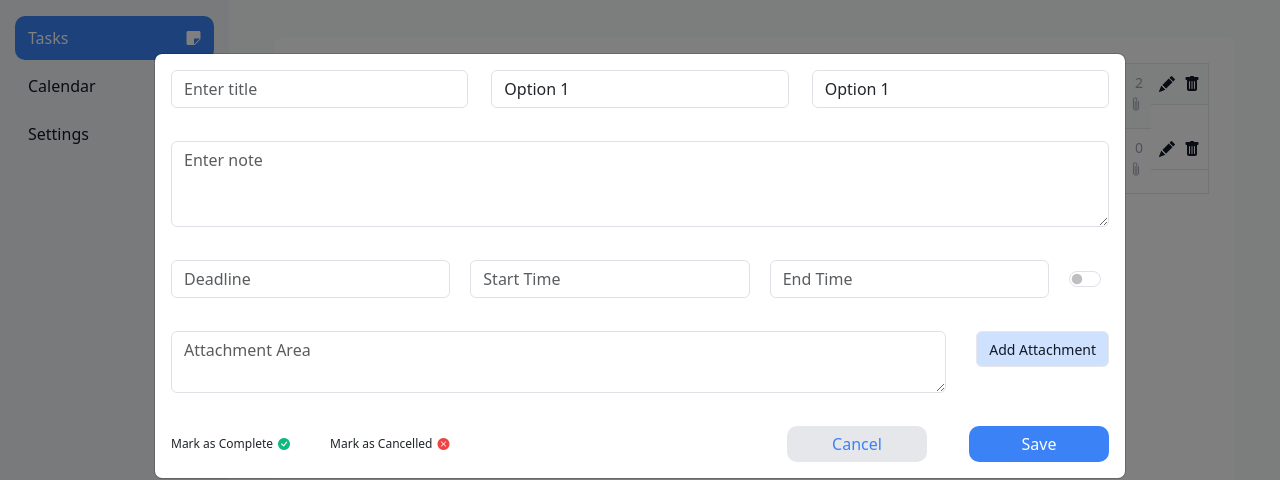
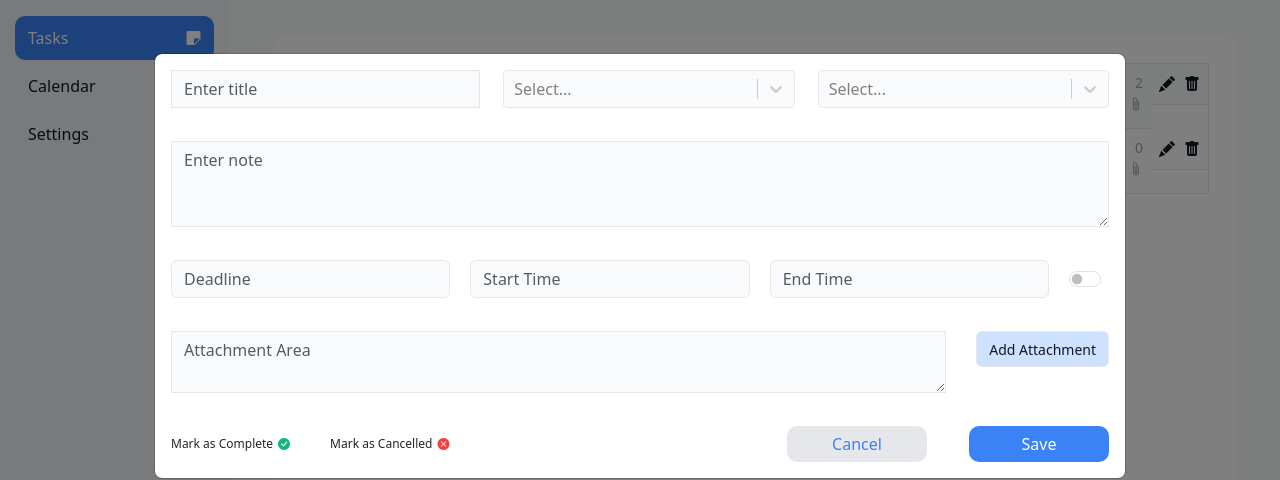
Before and after one commit to MendozaFiona/tasks-tracker, a React (Vite) app: page /tasks in a window 1280 px wide. Both pictures are taken after a click on the icon 315 px from the left and 717 px from the top of the page. Shown: the part 134-614 px from the top of the page. Built offline with nearby package versions, Linux system fonts and the light colour scheme.

Commit message:
feat: add task modal status and priority dropdowns

```diff
--- a/package.json
+++ b/package.json
@@ -15,9 +15,11 @@
     "date-fns": "^4.1.0",
     "react": "^19.0.0",
     "react-bootstrap": "^2.10.9",
+    "react-datepicker": "^8.3.0",
     "react-dom": "^19.0.0",
     "react-hook-form": "^7.56.1",
     "react-router-dom": "^7.5.2",
+    "react-select": "^5.10.1",
     "sass": "^1.87.0"
   },
   "devDependencies": {
--- a/src/components/tasks/badges/PriorityBadge.tsx
+++ b/src/components/tasks/badges/PriorityBadge.tsx
@@ -1,40 +1,34 @@
 import { gray, orange, red } from "@/lib/constants/colors";
-import { TaskPriority } from "@/lib/types/tasks";
+import { PRIORITY_OPTIONS } from "@/lib/constants/common";
+import { PriorityOptionType, TaskPriority } from "@/lib/types/tasks";
 import { FC } from "react";
 
 interface PriorityBadgeProps {
   priority: TaskPriority;
+  details?: PriorityOptionType;
 }
 
-const PriorityBadge: FC<PriorityBadgeProps> = ({ priority }) => {
+const PriorityBadge: FC<PriorityBadgeProps> = ({ priority, details }) => {
   const getDetails = () => {
-    switch (priority) {
-      case TaskPriority.High: {
-        return { color: red.base, label: "High" };
-      }
-      case TaskPriority.Medium: {
-        return { color: orange.amber, label: "Medium" };
-      }
-      case TaskPriority.Low:
-      default: {
-        return { color: gray.medium, label: "Low" };
-      }
-    }
+    const selectedPriority =
+      PRIORITY_OPTIONS.find((item) => item.value === priority) ||
+      PRIORITY_OPTIONS[0];
+    return selectedPriority;
   };
 
-  const details = getDetails();
+  const _details = details || getDetails();
 
   return (
-    <div
+    <span
       className="d-flex align-items-center fm-badge"
-      style={{ color: details.color, gap: "5px" }}
+      style={{ color: _details.color, gap: "5px" }}
     >
-      <div
+      <span
         className="rounded-circle"
-        style={{ background: details.color, width: "10px", height: "10px" }}
+        style={{ background: _details.color, width: "10px", height: "10px" }}
       />
-      {details.label}
-    </div>
+      {_details.label}
+    </span>
   );
 };
 
--- a/src/components/tasks/badges/StatusBadge.tsx
+++ b/src/components/tasks/badges/StatusBadge.tsx
@@ -1,49 +1,30 @@
 import { gray, green, orange, red } from "@/lib/constants/colors";
-import { ICONS } from "@/lib/constants/common";
-import { TaskStatus } from "@/lib/types/tasks";
+import { ICONS, STATUS_OPTIONS } from "@/lib/constants/common";
+import { StatusOptionType, TaskStatus } from "@/lib/types/tasks";
 import { FC } from "react";
 
 interface StatusBadgeProps {
   status: TaskStatus;
+  details?: StatusOptionType;
 }
 
-const StatusBadge: FC<StatusBadgeProps> = ({ status }) => {
+const StatusBadge: FC<StatusBadgeProps> = ({ status, details }) => {
   const getDetails = () => {
-    switch (status) {
-      case TaskStatus.InProgress: {
-        return {
-          icon: ICONS.inProgress,
-          color: orange.amber,
-          label: "In Progress",
-        };
-      }
-      case TaskStatus.Completed: {
-        return {
-          icon: ICONS.completed,
-          color: green.base,
-          label: "Completed",
-        };
-      }
-      case TaskStatus.Cancelled: {
-        return { icon: ICONS.cancelled, color: red.base, label: "Cancelled" };
-      }
-      case TaskStatus.ToDo:
-      default: {
-        return { icon: ICONS.todo, color: gray.light, label: "To Do" };
-      }
-    }
+    const selectedStatus =
+      STATUS_OPTIONS.find((item) => item.value === status) || STATUS_OPTIONS[0];
+    return selectedStatus;
   };
 
-  const details = getDetails();
+  const _details = details || getDetails();
 
   return (
-    <div
+    <span
       className="d-flex align-items-center fm-badge"
-      style={{ color: details.color, gap: "5px" }}
+      style={{ color: _details.color, gap: "5px" }}
     >
-      <i className={`bi bi-${details.icon}`} />
-      <span>{details.label}</span>
-    </div>
+      <i className={`bi bi-${_details.icon}`} />
+      <span>{_details.label}</span>
+    </span>
   );
 };
 
--- a/src/components/tasks/common/AddTaskModal.tsx
+++ b/src/components/tasks/common/AddTaskModal.tsx
@@ -1,7 +1,20 @@
-import { green, red } from "@/lib/constants/colors";
-import { ICONS } from "@/lib/constants/common";
+import Select from "react-select";
+import {
+  ICONS,
+  PRIORITY_OPTIONS,
+  STATUS_OPTIONS,
+} from "@/lib/constants/common";
 import { Dispatch, FC, SetStateAction } from "react";
 import { Button, Form, Modal } from "react-bootstrap";
+import {
+  CustomPriorityOption,
+  CustomPrioritySingleValue,
+} from "@/components/tasks/dropdown/PriorityDropdown";
+import { customStyles } from "@/lib/constants/styles";
+import {
+  CustomStatusOption,
+  CustomStatusSingleValue,
+} from "@/components/tasks/dropdown/StatusDropdown";
 
 interface AddTaskModalProps {
   isOpen: boolean;
@@ -23,28 +36,63 @@ const AddTaskModal: FC<AddTaskModalProps> = ({ isOpen, setOpen }) => {
       <Modal.Body>
         <Form className="fm-form-content">
           <div className="d-flex" style={{ gap: "23px" }}>
-            <Form.Control type="text" placeholder="Enter title" />
-            <Form.Control as="select">
-              <option>Option 1</option>
-              <option>Option 2</option>
-              <option>Option 3</option>
-            </Form.Control>
-            <Form.Control as="select">
-              <option>Option 1</option>
-              <option>Option 2</option>
-              <option>Option 3</option>
-            </Form.Control>
+            <Form.Control
+              className="fm-input fm-form-control"
+              type="text"
+              placeholder="Enter title"
+            />
+            <Select
+              className="form-control fm p-0"
+              options={PRIORITY_OPTIONS}
+              // value={PRIORITY_OPTIONS.find((option) => option.value === value)}
+              // onChange={(selectedOption) => onChange(selectedOption.value)}
+              components={{
+                Option: CustomPriorityOption,
+                SingleValue: CustomPrioritySingleValue,
+              }}
+              styles={customStyles}
+              isSearchable={false}
+            />
+            <Select
+              className="form-control fm p-0"
+              options={STATUS_OPTIONS}
+              // value={STATUS_OPTIONS.find((option) => option.value === value)}
+              // onChange={(selectedOption) => onChange(selectedOption.value)}
+              components={{
+                Option: CustomStatusOption,
+                SingleValue: CustomStatusSingleValue,
+              }}
+              styles={customStyles}
+              isSearchable={false}
+            />
           </div>
 
-          <Form.Control as="textarea" rows={3} placeholder="Enter note" />
+          <Form.Control
+            className="fm-input fm-form-control"
+            as="textarea"
+            rows={3}
+            placeholder="Enter note"
+          />
 
           {/* temporary, use date time picker */}
           <div className="d-flex fm-gap-20 align-items-center">
-            <Form.Control type="text" placeholder="Deadline" />
+            <Form.Control
+              className="fm-form-control"
+              type="text"
+              placeholder="Deadline"
+            />
 
-            <Form.Control type="text" placeholder="Start Time" />
+            <Form.Control
+              className="fm-form-control"
+              type="text"
+              placeholder="Start Time"
+            />
 
-            <Form.Control type="text" placeholder="End Time" />
+            <Form.Control
+              className="fm-form-control"
+              type="text"
+              placeholder="End Time"
+            />
 
             <Form.Check
               type="switch"
@@ -57,6 +105,7 @@ const AddTaskModal: FC<AddTaskModalProps> = ({ isOpen, setOpen }) => {
           <div className="d-flex fm-gap-30">
             {/* placeholder for attachment display */}
             <Form.Control
+              className="fm-input fm-form-control"
               as="textarea"
               rows={2}
               placeholder="Attachment Area"
--- /dev/null
+++ b/src/components/tasks/dropdown/PriorityDropdown.tsx
@@ -0,0 +1,27 @@
+import PriorityBadge from "@/components/tasks/badges/PriorityBadge";
+import { PriorityOptionType } from "@/lib/types/tasks";
+import { components, OptionProps, SingleValueProps } from "react-select";
+
+export const CustomPriorityOption = (
+  props: OptionProps<PriorityOptionType, false>
+) => {
+  const { data } = props;
+
+  return (
+    <components.Option {...props}>
+      <PriorityBadge priority={data.value} details={data} />
+    </components.Option>
+  );
+};
+
+export const CustomPrioritySingleValue = (
+  props: SingleValueProps<PriorityOptionType, false>
+) => {
+  const { data } = props;
+
+  return (
+    <components.SingleValue {...props}>
+      <PriorityBadge priority={data.value} details={data} />
+    </components.SingleValue>
+  );
+};
--- /dev/null
+++ b/src/components/tasks/dropdown/StatusDropdown.tsx
@@ -0,0 +1,27 @@
+import StatusBadge from "@/components/tasks/badges/StatusBadge";
+import { StatusOptionType } from "@/lib/types/tasks";
+import { components, OptionProps, SingleValueProps } from "react-select";
+
+export const CustomStatusOption = (
+  props: OptionProps<StatusOptionType, false>
+) => {
+  const { data } = props;
+
+  return (
+    <components.Option {...props}>
+      <StatusBadge status={data.value} details={data} />
+    </components.Option>
+  );
+};
+
+export const CustomStatusSingleValue = (
+  props: SingleValueProps<StatusOptionType, false>
+) => {
+  const { data } = props;
+
+  return (
+    <components.SingleValue {...props}>
+      <StatusBadge status={data.value} details={data} />
+    </components.SingleValue>
+  );
+};
--- a/src/lib/constants/common.ts
+++ b/src/lib/constants/common.ts
@@ -1,3 +1,11 @@
+import { gray, green, orange, red } from "@/lib/constants/colors";
+import {
+  PriorityOptionType,
+  StatusOptionType,
+  TaskPriority,
+  TaskStatus,
+} from "@/lib/types/tasks";
+
 export const ICONS = {
   home: "house-door-fill",
   task: "sticky-fill",
@@ -22,3 +30,36 @@ export const TASK_FILTERS = [
   { label: "by priority", value: "priority" },
   { label: "by deadline", value: "deadline" },
 ];
+
+export const PRIORITY_OPTIONS: PriorityOptionType[] = [
+  { color: red.base, label: "High", value: TaskPriority.High },
+  { color: orange.amber, label: "Medium", value: TaskPriority.Medium },
+  { color: gray.medium, label: "Low", value: TaskPriority.Low },
+];
+
+export const STATUS_OPTIONS: StatusOptionType[] = [
+  {
+    icon: ICONS.inProgress,
+    color: orange.amber,
+    label: "In Progress",
+    value: TaskStatus.InProgress,
+  },
+  {
+    icon: ICONS.completed,
+    color: green.base,
+    label: "Completed",
+    value: TaskStatus.Completed,
+  },
+  {
+    icon: ICONS.cancelled,
+    color: red.base,
+    label: "Cancelled",
+    value: TaskStatus.Cancelled,
+  },
+  {
+    icon: ICONS.todo,
+    color: gray.medium,
+    label: "To Do",
+    value: TaskStatus.ToDo,
+  },
+];
--- /dev/null
+++ b/src/lib/constants/styles.ts
@@ -0,0 +1,16 @@
+import { gray } from "@/lib/constants/colors";
+
+export const customStyles = {
+  control: (base: any) => ({
+    ...base,
+    backgroundColor: gray.neutral, // TODO: based on light currently
+    borderColor: gray.base, // TODO: based on light theme currently
+    borderWidth: "1px",
+    minHeight: "38px",
+  }),
+
+  menu: (base: any) => ({
+    ...base,
+    backgroundColor: gray.neutral, // TODO: based on light currently
+  }),
+};
--- a/src/styles/custom.scss
+++ b/src/styles/custom.scss
@@ -206,3 +206,12 @@ body {
   border: 1px var(--border-color) solid;
   font-weight: 500;
 }
+
+.fm-form-control {
+  background-color: var(--bg-main);
+  border: 1px var(--border-color) solid;
+}
+
+.fm-input {
+  border-radius: 0;
+}
--- a/src/styles/standard.scss
+++ b/src/styles/standard.scss
@@ -1,3 +1,10 @@
 .cursor-pointer {
   cursor: pointer;
 }
+
+.form-control {
+  &.fm {
+    border: 0;
+    font-weight: 500;
+  }
+}
```
Also changed, not shown: src/lib/types/tasks.ts (+15 -0 lines), 1 other file (tests, documents, lock files or other folders).
